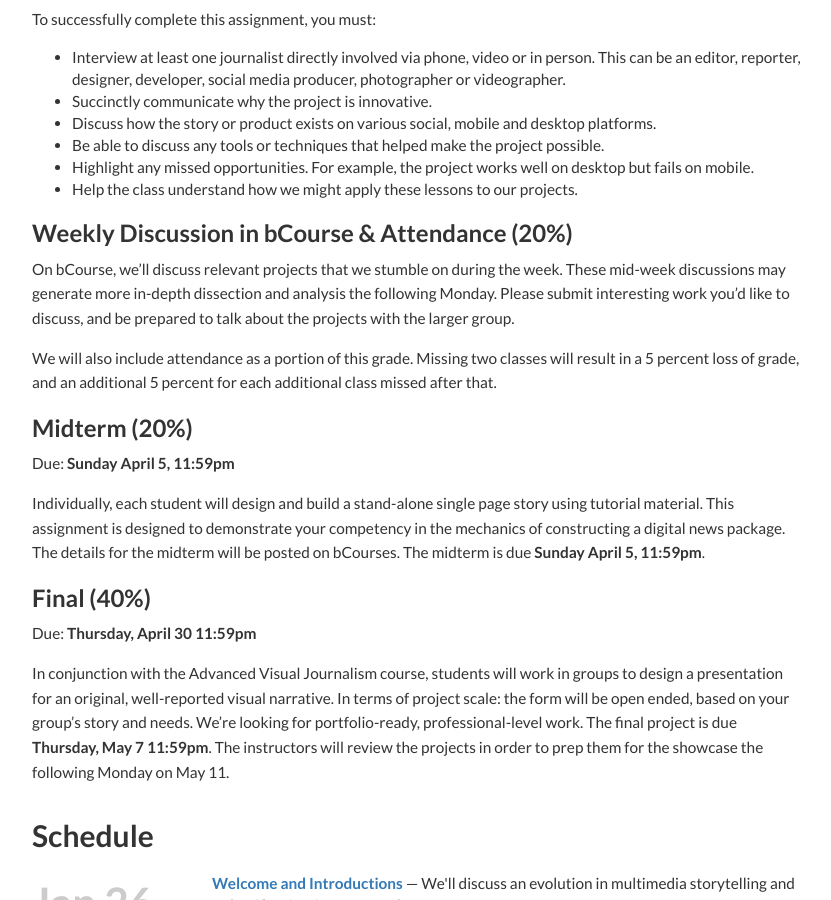
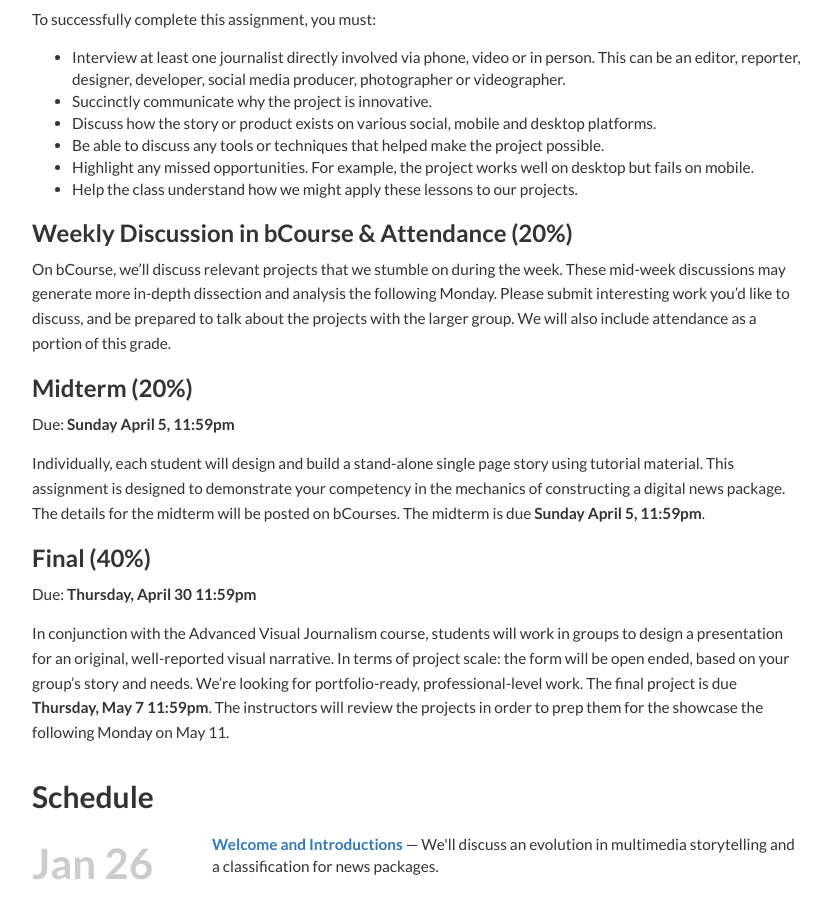
Before and after one commit to ucbsoj/15sp-onlinenewspackages, a Jekyll site: the page built from index.md, in a window 1280 px wide and 900 px high, scrolled down 1865 px. Shown: the whole window, without its empty margins (223-1054 px from the left). Built offline with Jekyll 4.4.1, drawn with Linux system fonts in a browser that asks for light colours; Markdown is read by kramdown in place of the engine named in the settings.

Commit message:
updated attendance

```diff
--- a/index.md
+++ b/index.md
@@ -71,9 +71,7 @@ To successfully complete this assignment, you must:
 * Help the class understand how we might apply these lessons to our projects.
 
 ###Weekly Discussion in bCourse &amp; Attendance (20%)
-On bCourse, we'll discuss relevant projects that we stumble on during the week. These mid-week discussions may generate more in-depth dissection and analysis the following Monday. Please submit interesting work you'd like to discuss, and be prepared to talk about the projects with the larger group.
-
-We will also include attendance as a portion of this grade. Missing two classes will result in a 5 percent loss of grade, and an additional 5 percent for each additional class missed after that.
+On bCourse, we'll discuss relevant projects that we stumble on during the week. These mid-week discussions may generate more in-depth dissection and analysis the following Monday. Please submit interesting work you'd like to discuss, and be prepared to talk about the projects with the larger group. We will also include attendance as a portion of this grade.
 
 ###Midterm (20%)
 
```
